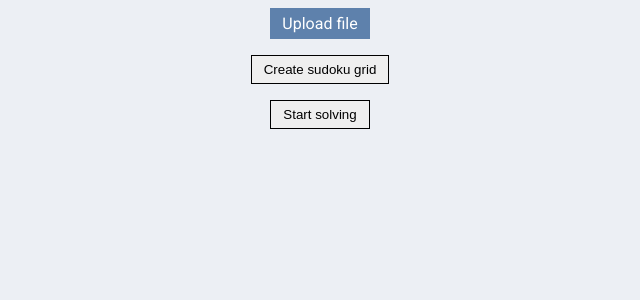
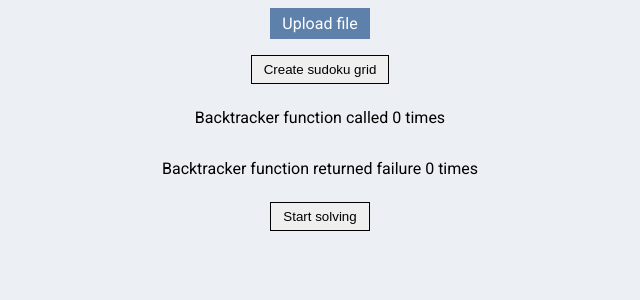
Before and after one commit to perkynades/constraint-satisfaction-sudoku, a React (Create React App) app: page / in a window 1280 px wide. Shown: the top 300 px of the page, without its empty margins (320-960 px from the left). Built offline with nearby package versions, Linux system fonts and the light colour scheme.

Commit message:
Add different counters for assignment

```diff
--- a/src/App.tsx
+++ b/src/App.tsx
@@ -1,10 +1,19 @@
 import React, { ReactElement, useState } from 'react'
 import './App.css'
 import SudokuGrid from './SudokuGrid'
-import { sudokuSolver } from './sudokuSolver'
+import {
+    setSudokuSolverCounter,
+    setSudokuSolverReturnFalseCounter,
+    sudokuSolver,
+    sudokuSolverCounter,
+    sudokuSolverReturnFalseCounter,
+} from './sudokuSolver'
 
 function App(): ReactElement {
     const [sudokuGrid, setSudokuGrid] = useState<number[][]>([])
+
+    const [backtrackerCounter, setBacktrackerCounter] = useState<number>(0)
+    const [bakcktrackFailureCounter, setBacktrackFailureCounter] = useState<number>(0)
 
     const [parsed, setParsed] = useState<string | ArrayBuffer | undefined | null>()
 
@@ -37,8 +46,14 @@ function App(): ReactElement {
         let copy = [...sudokuGrid]
         sudokuSolver(copy)
         setSudokuGrid(copy)
+
+        setBacktrackerCounter(sudokuSolverCounter)
+        setBacktrackFailureCounter(sudokuSolverReturnFalseCounter)
+
+        setSudokuSolverCounter(0)
+        setSudokuSolverReturnFalseCounter(0)
     }
-
+    // TODO Add logic to show when file is loaded
     return (
         <div className="App">
             <label className="file-upload">
@@ -48,6 +63,8 @@ function App(): ReactElement {
 
             <button onClick={parseFileString}>Create sudoku grid</button>
             <SudokuGrid sudokuGrid={sudokuGrid} />
+            <p>Backtracker function called {backtrackerCounter} times</p>
+            <p>Backtracker function returned failure {bakcktrackFailureCounter} times</p>
             <button onClick={solve}>Start solving</button>
         </div>
     )
--- a/src/sudokuSolver.ts
+++ b/src/sudokuSolver.ts
@@ -9,7 +9,21 @@ function isValid(board: number[][], row: number, col: number, k: number) {
     return true
 }
 
+export let sudokuSolverCounter: number = 0;
+
+export function setSudokuSolverCounter(value: number) {
+    sudokuSolverCounter = value
+}
+
+export let sudokuSolverReturnFalseCounter: number = 0
+
+export function setSudokuSolverReturnFalseCounter(value: number) {
+    sudokuSolverReturnFalseCounter = value
+}
+
 export function sudokuSolver(data: number[][]): boolean {
+    sudokuSolverCounter++
+
     for (let i = 0; i < 9; i++) {
         for (let j = 0; j < 9; j++) {
             if (data[i][j] === 0) {
@@ -23,6 +37,7 @@ export function sudokuSolver(data: number[][]): boolean {
                         }
                     }
                 }
+                sudokuSolverReturnFalseCounter++
                 return false
             }
         }
```
